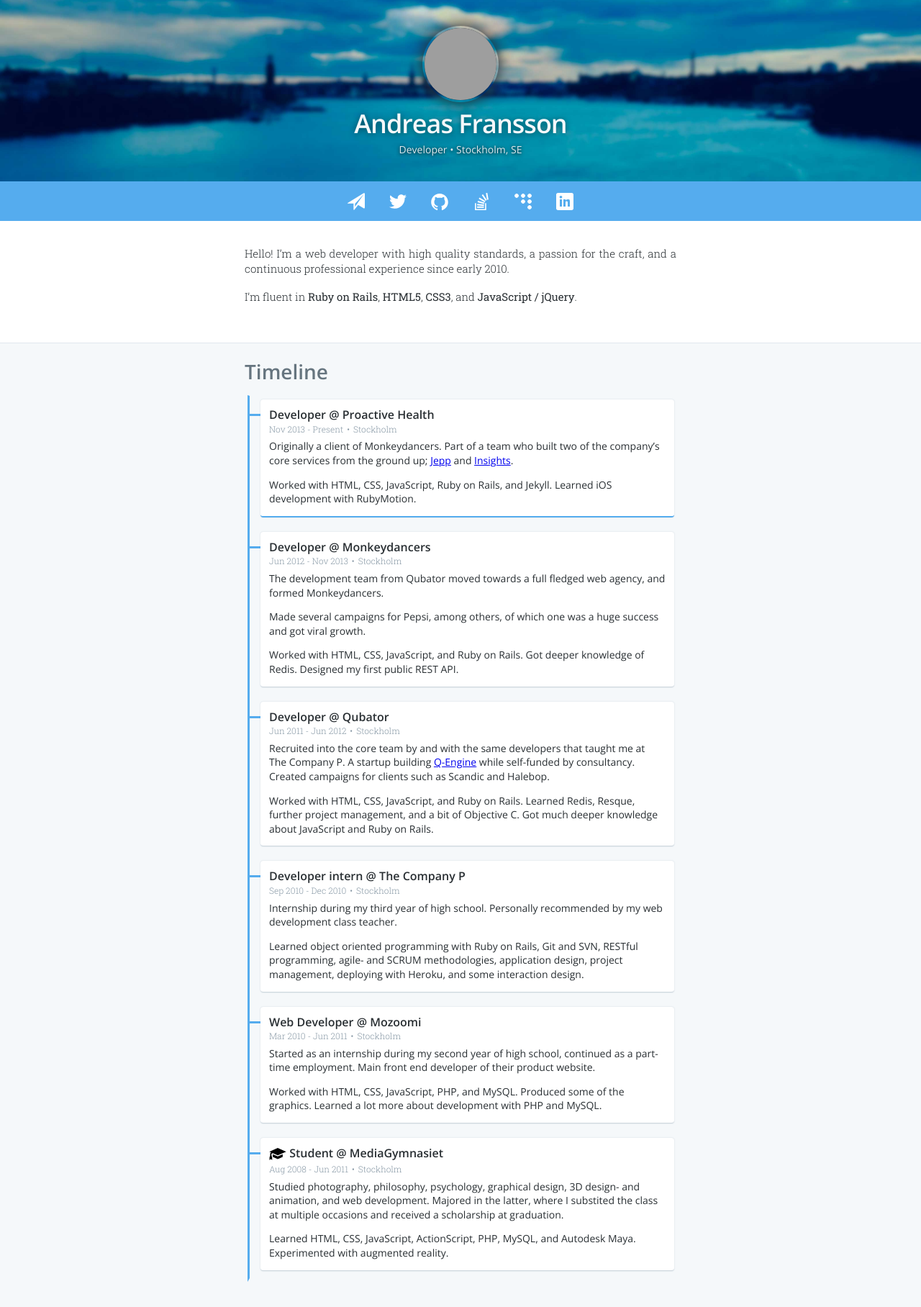
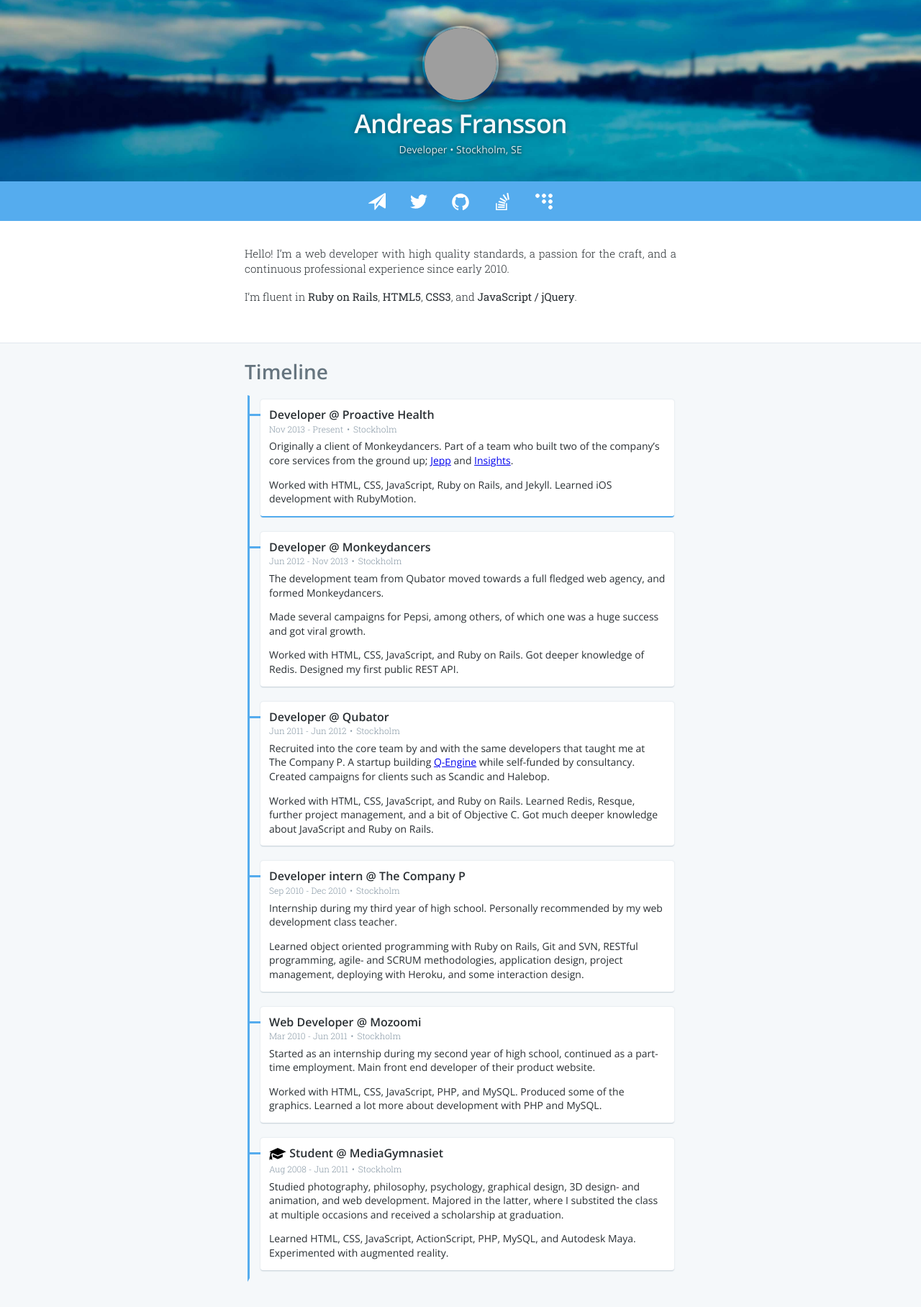
Before and after one commit to zykadelic/zykadelic.github.io, a Jekyll site: the page built from index.html, in a window 1280 px wide. Shown: the whole page at 72% size. Built offline with Jekyll 4.4.1, drawn with Linux system fonts in a browser that asks for light colours; grey boxes are pictures that could not be loaded.

Commit message:
remove linkedin link

```diff
--- a/_data/contact.yml
+++ b/_data/contact.yml
@@ -3,4 +3,3 @@ twitter: https://twitter.com/zykadelic
 github: https://github.com/zykadelic
 stackoverflow: http://stackoverflow.com/users/638254/zykadelic
 coderwall: https://coderwall.com/zykadelic
-linkedin: http://www.linkedin.com/in/zykadelic
--- a/_layouts/default.html
+++ b/_layouts/default.html
@@ -32,7 +32,6 @@
 				<a href="{{ site.data.contact.github }}" target="_blank" title="Read my open source projects" class="icon icon--github">GitHub</a>
 				<a href="{{ site.data.contact.stackoverflow }}" target="_blank" title="StackOverflow goodies" class="icon icon--stackoverflow">StackOverflow</a>
 				<a href="{{ site.data.contact.coderwall }}" target="_blank" title="View my code achievements" class="icon icon--coderwall">Coderwall</a>
-				<a href="{{ site.data.contact.linkedin }}" target="_blank" title="My LinkedIn profile" class="icon icon--linkedin">LinkedIn</a>
 			</div>
 		</nav>
 
--- a/_sass/_icons.scss
+++ b/_sass/_icons.scss
@@ -12,6 +12,6 @@
 	line-height: normal;
 }
 
-@each $icon in email, twitter, github, stackoverflow, coderwall, linkedin, education {
+@each $icon in email, twitter, github, stackoverflow, coderwall, education {
 	.icon--#{$icon} { background-image: url('/assets/images/icons/#{$icon}.svg'); }
 }
```
Also changed, not shown: assets/images/icons/linkedin.svg (deleted).
